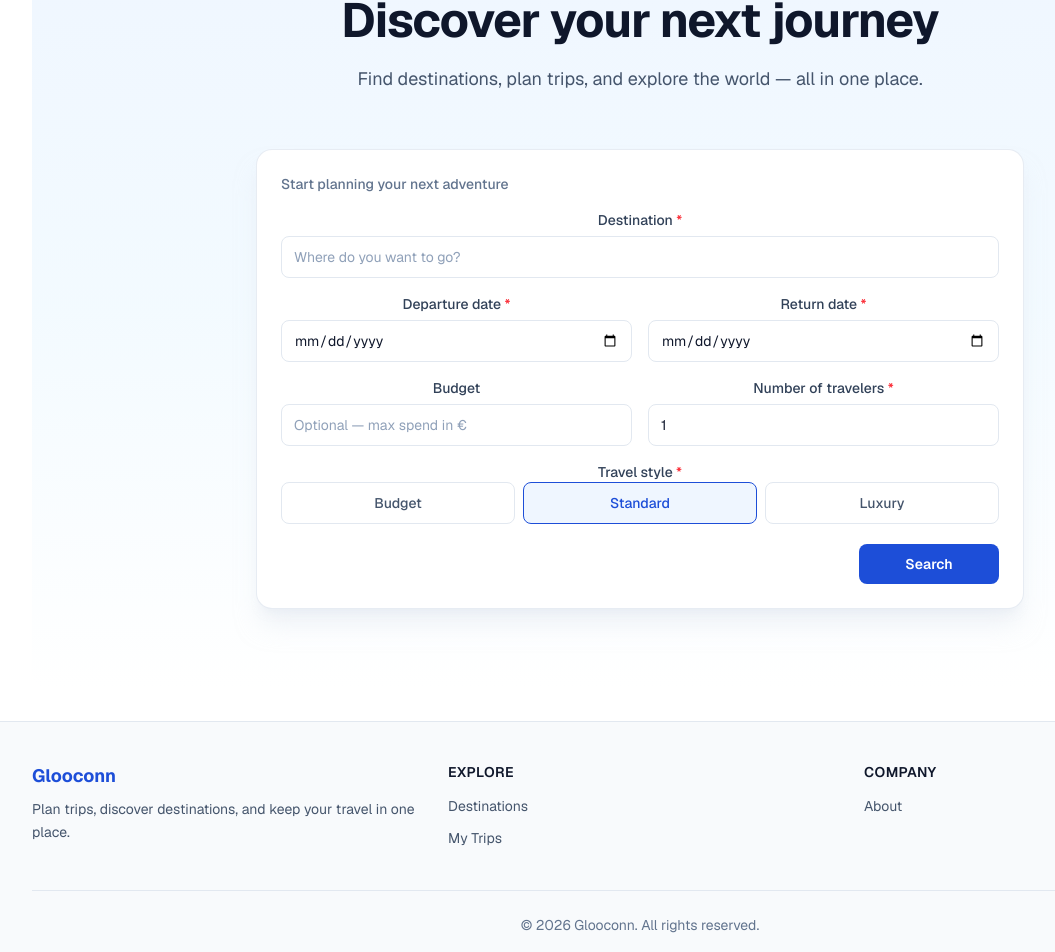
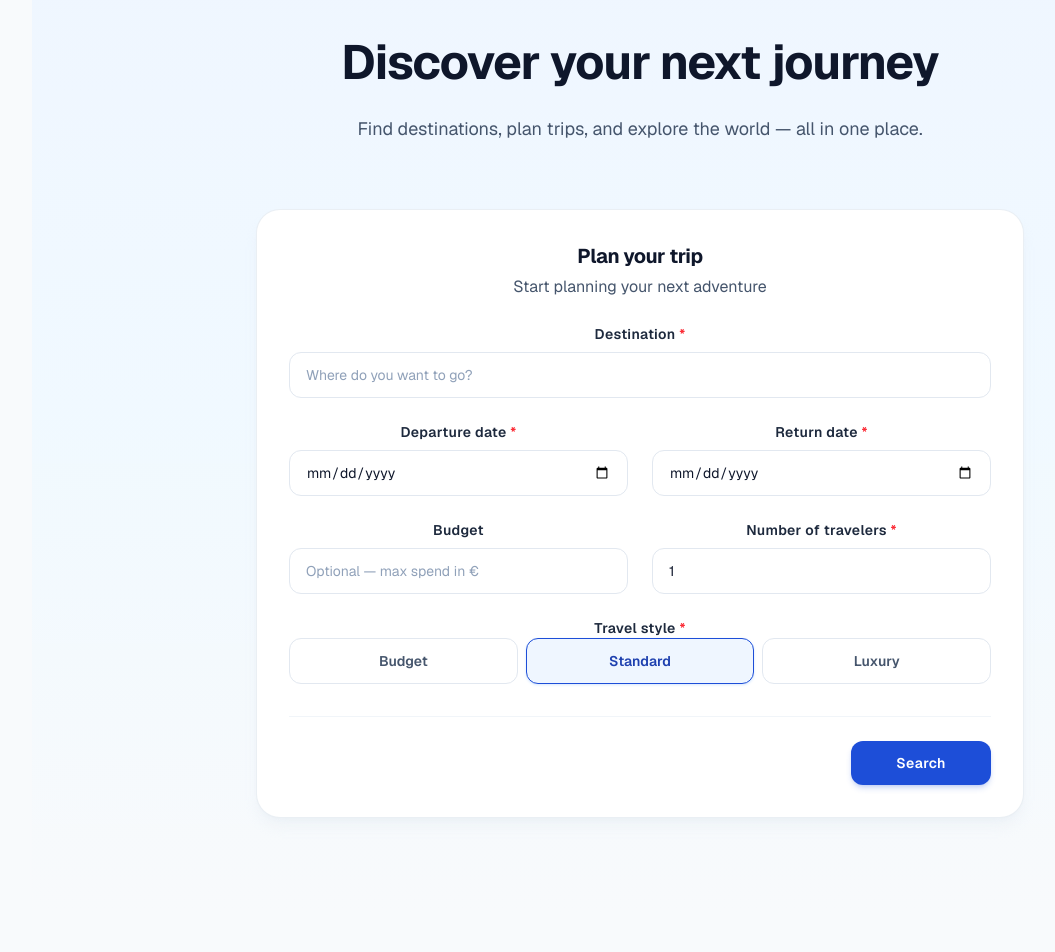
Before and after one commit to SDZLVA/Gloconn, a Next.js app: page / in a window 1280 px wide. Shown: the part 181-1133 px from the top of the page, without its empty margins (0-1055 px from the left). Built offline with nearby package versions, Linux system fonts and the light colour scheme.

Commit message:
Polish UI with rounded cards, hover motion, and improved typography.
Co-authored-by: Cursor <cursoragent@cursor.com>

```diff
--- a/app/globals.css
+++ b/app/globals.css
@@ -1,8 +1,8 @@
 @import "tailwindcss";
 
 :root {
-  --background: #ffffff;
-  --foreground: #171717;
+  --background: #f8fafc;
+  --foreground: #0f172a;
 }
 
 @theme inline {
@@ -11,20 +11,16 @@
   --font-sans: var(--font-geist-sans);
   --font-mono: var(--font-geist-mono);
 
-  /* Glooconn brand blues — travel-inspired, distinct from Booking.com */
+  /* Glooconn brand palette */
   --color-brand-50: #eff6ff;
+  --color-brand-100: #dbeafe;
+  --color-brand-600: #2563eb;
   --color-brand-700: #1d4ed8;
   --color-brand-800: #1e40af;
+  --color-brand-900: #1e3a8a;
 }
 
-@media (prefers-color-scheme: dark) {
-  :root {
-    --background: #0a0a0a;
-    --foreground: #ededed;
-  }
-}
-
-/* Base styles: full-height layout and readable text on all screen sizes */
+/* Base typography and page background */
 html,
 body {
   height: 100%;
@@ -33,4 +29,19 @@ body {
 body {
   background: var(--background);
   color: var(--foreground);
+  font-feature-settings: "kern" 1, "liga" 1;
+  text-rendering: optimizeLegibility;
+  -webkit-font-smoothing: antialiased;
 }
+
+/* Respect users who prefer less motion (accessibility) */
+@media (prefers-reduced-motion: reduce) {
+  *,
+  *::before,
+  *::after {
+    animation-duration: 0.01ms !important;
+    animation-iteration-count: 1 !important;
+    transition-duration: 0.01ms !important;
+    scroll-behavior: auto !important;
+  }
+}
--- a/components/home/HeroSection.tsx
+++ b/components/home/HeroSection.tsx
@@ -17,27 +17,31 @@ export function HeroSection({ title, subtitle, className }: HeroSectionProps) {
   return (
     <section
       className={cn(
-        "relative flex flex-col items-center overflow-hidden rounded-2xl px-4 py-14 text-center sm:px-8 sm:py-16 lg:py-20",
+        "relative flex flex-col items-center overflow-hidden rounded-3xl px-4 py-12 text-center sm:px-8 sm:py-16 lg:py-24",
         className,
       )}
+      aria-labelledby="hero-heading"
     >
       {/* Soft travel-themed gradient behind the content */}
       <div
-        className="pointer-events-none absolute inset-0 -z-10 bg-gradient-to-b from-brand-50 via-sky-50/80 to-transparent"
+        className="pointer-events-none absolute inset-0 -z-10 bg-gradient-to-b from-brand-50 via-sky-50/90 to-transparent"
         aria-hidden="true"
       />
 
-      <div className="mx-auto flex max-w-3xl flex-col items-center gap-4 sm:gap-5">
-        <h1 className="text-3xl font-bold tracking-tight text-slate-900 sm:text-4xl lg:text-5xl">
+      <div className="mx-auto flex max-w-3xl flex-col items-center gap-5 sm:gap-6">
+        <h1
+          id="hero-heading"
+          className="text-balance text-3xl font-bold leading-tight tracking-tight text-slate-900 sm:text-4xl sm:leading-tight lg:text-5xl lg:leading-[1.1]"
+        >
           {title}
         </h1>
-        <p className="max-w-xl text-base leading-relaxed text-slate-600 sm:text-lg">
+        <p className="max-w-2xl text-pretty text-base leading-relaxed text-slate-600 sm:text-lg sm:leading-8">
           {subtitle}
         </p>
       </div>
 
       {/* Search card sits below the text with generous spacing */}
-      <div className="mt-10 w-full sm:mt-12 lg:mt-14">
+      <div className="mt-10 w-full sm:mt-14 lg:mt-16">
         <SearchCard className="mx-auto" />
       </div>
     </section>
--- a/components/layout/AppShell.tsx
+++ b/components/layout/AppShell.tsx
@@ -18,7 +18,7 @@ export function AppShell({ children }: AppShellProps) {
     <div className="flex min-h-full flex-1 flex-col">
       <Navbar />
 
-      <main className="mx-auto w-full max-w-7xl flex-1 px-4 py-6 sm:px-6 sm:py-8 lg:px-8">
+      <main className="mx-auto w-full max-w-7xl flex-1 px-4 py-8 sm:px-6 sm:py-10 lg:px-8 lg:py-12">
         {children}
       </main>
 
--- a/components/layout/Footer.tsx
+++ b/components/layout/Footer.tsx
@@ -25,13 +25,13 @@ export function Footer() {
   const currentYear = new Date().getFullYear();
 
   return (
-    <footer className="mt-auto border-t border-slate-200 bg-slate-50">
-      <div className="mx-auto max-w-7xl px-4 py-10 sm:px-6 lg:px-8">
-        <div className="grid gap-8 sm:grid-cols-2 lg:grid-cols-3">
+    <footer className="mt-auto border-t border-slate-200/80 bg-white">
+      <div className="mx-auto max-w-7xl px-4 py-12 sm:px-6 sm:py-14 lg:px-8">
+        <div className="grid gap-10 sm:grid-cols-2 lg:grid-cols-3 lg:gap-12">
           {/* Brand blurb */}
           <div className="sm:col-span-2 lg:col-span-1">
-            <p className="text-lg font-bold text-brand-700">Glooconn</p>
-            <p className="mt-2 max-w-sm text-sm leading-relaxed text-slate-600">
+            <p className="text-xl font-bold tracking-tight text-brand-700">Glooconn</p>
+            <p className="mt-3 max-w-sm text-sm leading-relaxed text-slate-600 sm:text-base sm:leading-7">
               Plan trips, discover destinations, and keep your travel in one
               place.
             </p>
@@ -40,15 +40,15 @@ export function Footer() {
           {/* Link columns */}
           {FOOTER_SECTIONS.map((section) => (
             <div key={section.title}>
-              <h2 className="text-sm font-semibold uppercase tracking-wide text-slate-900">
+              <h2 className="text-xs font-bold uppercase tracking-widest text-slate-900">
                 {section.title}
               </h2>
-              <ul className="mt-3 space-y-2">
+              <ul className="mt-4 space-y-3">
                 {section.links.map((link) => (
                   <li key={link.href}>
                     <Link
                       href={link.href}
-                      className="text-sm text-slate-600 transition-colors hover:text-brand-700"
+                      className="text-sm font-medium text-slate-600 underline-offset-4 motion-safe:transition-colors motion-safe:duration-200 hover:text-brand-700 hover:underline focus-visible:outline focus-visible:outline-2 focus-visible:outline-offset-4 focus-visible:outline-brand-700 sm:text-base"
                     >
                       {link.label}
                     </Link>
@@ -60,7 +60,7 @@ export function Footer() {
         </div>
 
         {/* Copyright row */}
-        <div className="mt-10 border-t border-slate-200 pt-6">
+        <div className="mt-12 border-t border-slate-200 pt-8">
           <p className="text-center text-sm text-slate-500">
             © {currentYear} Glooconn. All rights reserved.
           </p>
--- a/components/ui/Button.tsx
+++ b/components/ui/Button.tsx
@@ -20,11 +20,11 @@ export function Button({
   return (
     <button
       className={cn(
-        "inline-flex items-center justify-center rounded-lg px-5 py-2.5 text-sm font-semibold transition-colors focus-visible:outline focus-visible:outline-2 focus-visible:outline-offset-2 focus-visible:outline-brand-700 disabled:cursor-not-allowed disabled:opacity-60",
+        "inline-flex items-center justify-center rounded-xl px-6 py-3 text-sm font-semibold tracking-wide motion-safe:transition-all motion-safe:duration-200 focus-visible:outline focus-visible:outline-2 focus-visible:outline-offset-2 focus-visible:outline-brand-700 disabled:cursor-not-allowed disabled:opacity-60",
         variant === "primary" &&
-          "bg-brand-700 text-white hover:bg-brand-800 active:bg-brand-800",
+          "bg-brand-700 text-white shadow-md shadow-brand-700/20 motion-safe:hover:-translate-y-0.5 motion-safe:hover:bg-brand-800 motion-safe:hover:shadow-lg motion-safe:active:translate-y-0",
         variant === "secondary" &&
-          "border border-slate-200 bg-white text-slate-700 hover:bg-slate-50",
+          "border border-slate-200 bg-white text-slate-700 motion-safe:hover:-translate-y-0.5 motion-safe:hover:border-slate-300 motion-safe:hover:bg-slate-50 motion-safe:hover:shadow-sm motion-safe:active:translate-y-0",
         className,
       )}
       {...props}
--- /dev/null
+++ b/components/ui/Card.tsx
@@ -0,0 +1,29 @@
+import { cn } from "@/lib/utils";
+
+type CardProps = {
+  children: React.ReactNode;
+  className?: string;
+  /** Adds a subtle lift animation when hovered (disabled if user prefers reduced motion). */
+  hoverable?: boolean;
+};
+
+/**
+ * Card — a reusable rounded container with shadow.
+ *
+ * Used for panels like the search form. Pass `hoverable` to add a gentle
+ * lift effect on mouse hover.
+ */
+export function Card({ children, className, hoverable = false }: CardProps) {
+  return (
+    <div
+      className={cn(
+        "rounded-3xl border border-slate-200/70 bg-white shadow-lg shadow-slate-200/40",
+        hoverable &&
+          "motion-safe:transition-all motion-safe:duration-300 motion-safe:ease-out motion-safe:hover:-translate-y-1 motion-safe:hover:border-slate-300/80 motion-safe:hover:shadow-xl motion-safe:hover:shadow-slate-300/50",
+        className,
+      )}
+    >
+      {children}
+    </div>
+  );
+}
--- a/components/ui/InputField.tsx
+++ b/components/ui/InputField.tsx
@@ -33,10 +33,16 @@ export function InputField({
   className,
 }: InputFieldProps) {
   return (
-    <div className={cn("flex flex-col gap-1.5", className)}>
-      <label htmlFor={id} className="text-sm font-medium text-slate-700">
+    <div className={cn("flex flex-col gap-2", className)}>
+      <label htmlFor={id} className="text-sm font-semibold tracking-wide text-slate-800">
         {label}
-        {required && <span className="text-red-500"> *</span>}
+        {required && (
+          <span className="text-red-500" aria-hidden="true">
+            {" "}
+            *
+          </span>
+        )}
+        {required && <span className="sr-only"> (required)</span>}
       </label>
       <input
         id={id}
@@ -49,14 +55,14 @@ export function InputField({
         aria-describedby={error ? `${id}-error` : undefined}
         onChange={(event) => onChange(event.target.value)}
         className={cn(
-          "w-full rounded-lg border bg-white px-3 py-2.5 text-sm text-slate-900 placeholder:text-slate-400 focus:outline-none focus:ring-2",
+          "w-full rounded-xl border bg-white px-4 py-3 text-base text-slate-900 placeholder:text-slate-400 motion-safe:transition-all motion-safe:duration-200 focus:outline-none focus:ring-2 sm:text-sm",
           error
-            ? "border-red-300 focus:border-red-500 focus:ring-red-50"
-            : "border-slate-200 focus:border-brand-700 focus:ring-brand-50",
+            ? "border-red-300 focus:border-red-500 focus:ring-red-100"
+            : "border-slate-200 motion-safe:hover:border-slate-300 focus:border-brand-700 focus:ring-brand-100",
         )}
       />
       {error && (
-        <p id={`${id}-error`} className="text-sm text-red-600" role="alert">
+        <p id={`${id}-error`} className="text-sm font-medium text-red-600" role="alert">
           {error}
         </p>
       )}
--- a/components/ui/SearchCard.tsx
+++ b/components/ui/SearchCard.tsx
@@ -1,6 +1,7 @@
 "use client";
 
 import { useState } from "react";
+import { Card } from "@/components/ui/Card";
 import { InputField } from "@/components/ui/InputField";
 import { SearchButton } from "@/components/ui/SearchButton";
 import { TravelStyleSelector } from "@/components/ui/TravelStyleSelector";
@@ -63,17 +64,17 @@ export function SearchCard({ className }: SearchCardProps) {
   }
 
   return (
-    <div
-      className={cn(
-        "w-full max-w-3xl rounded-2xl border border-slate-200/80 bg-white p-5 shadow-xl shadow-slate-200/50 sm:p-6",
-        className,
-      )}
-    >
-      <p className="mb-4 text-left text-sm font-medium text-slate-500">
-        Start planning your next adventure
-      </p>
+    <Card hoverable className={cn("w-full max-w-3xl p-6 sm:p-8", className)}>
+      <div className="mb-6 space-y-1">
+        <h2 className="text-lg font-bold tracking-tight text-slate-900 sm:text-xl">
+          Plan your trip
+        </h2>
+        <p className="text-sm leading-relaxed text-slate-600 sm:text-base">
+          Start planning your next adventure
+        </p>
+      </div>
 
-      <div className="grid gap-4 sm:grid-cols-2">
+      <div className="grid gap-5 sm:grid-cols-2 sm:gap-6">
         <InputField
           id="search-destination"
           label="Destination"
@@ -136,9 +137,9 @@ export function SearchCard({ className }: SearchCardProps) {
         />
       </div>
 
-      <div className="mt-5 flex justify-end">
+      <div className="mt-8 flex justify-end border-t border-slate-100 pt-6">
         <SearchButton onClick={handleSearch} />
       </div>
-    </div>
+    </Card>
   );
 }
--- a/components/ui/TravelStyleSelector.tsx
+++ b/components/ui/TravelStyleSelector.tsx
@@ -30,17 +30,24 @@ export function TravelStyleSelector({
   className,
 }: TravelStyleSelectorProps) {
   return (
-    <fieldset className={cn("flex flex-col gap-2", className)}>
-      <legend className="text-sm font-medium text-slate-700">
+    <fieldset className={cn("flex flex-col gap-3", className)}>
+      <legend className="text-sm font-semibold tracking-wide text-slate-800">
         Travel style
-        {required && <span className="text-red-500"> *</span>}
+        {required && (
+          <span className="text-red-500" aria-hidden="true">
+            {" "}
+            *
+          </span>
+        )}
+        {required && <span className="sr-only"> (required)</span>}
       </legend>
 
       <div
-        className="grid grid-cols-3 gap-2"
+        className="grid grid-cols-1 gap-2 sm:grid-cols-3"
         role="radiogroup"
         aria-label="Travel style"
         aria-invalid={error ? true : undefined}
+        aria-describedby={error ? "travel-style-error" : undefined}
       >
         {TRAVEL_STYLES.map((style) => {
           const isSelected = value === style.value;
@@ -53,10 +60,10 @@ export function TravelStyleSelector({
               aria-checked={isSelected}
               onClick={() => onChange(style.value)}
               className={cn(
-                "rounded-lg border px-3 py-2.5 text-sm font-medium transition-colors",
+                "rounded-xl border px-4 py-3 text-sm font-semibold motion-safe:transition-all motion-safe:duration-200 focus-visible:outline focus-visible:outline-2 focus-visible:outline-offset-2 focus-visible:outline-brand-700",
                 isSelected
-                  ? "border-brand-700 bg-brand-50 text-brand-700"
-                  : "border-slate-200 bg-white text-slate-600 hover:border-slate-300 hover:bg-slate-50",
+                  ? "border-brand-700 bg-brand-50 text-brand-800 shadow-sm shadow-brand-100"
+                  : "border-slate-200 bg-white text-slate-600 motion-safe:hover:-translate-y-0.5 motion-safe:hover:border-slate-300 motion-safe:hover:bg-slate-50 motion-safe:hover:shadow-sm",
               )}
             >
               {style.label}
@@ -66,7 +73,7 @@ export function TravelStyleSelector({
       </div>
 
       {error && (
-        <p className="text-sm text-red-600" role="alert">
+        <p id="travel-style-error" className="text-sm font-medium text-red-600" role="alert">
           {error}
         </p>
       )}
```
Also changed, not shown: components/layout/Navbar.tsx (+14 -14 lines).
